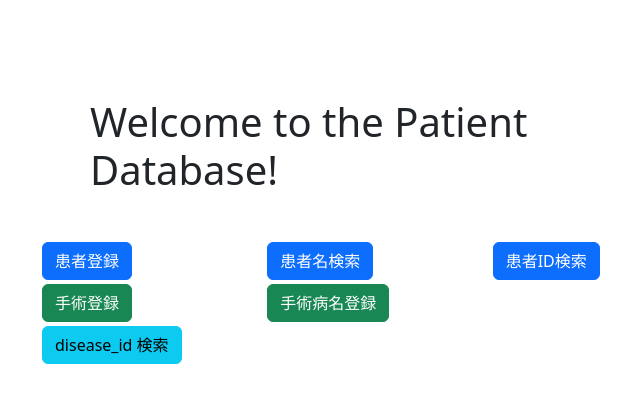
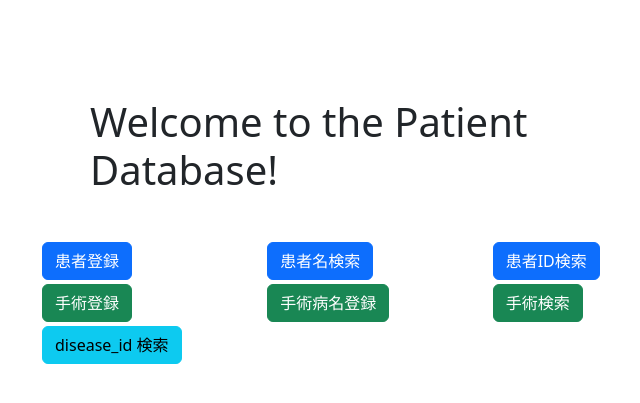
Before and after one commit to chang-hs/python-patient, a Flask app: page / in a window 1280 px wide. Shown: the top 403 px of the page, without its empty margins (272-912 px from the left). Run offline with Flask 3, Linux system fonts and the light colour scheme; some libraries are stand-ins or nearby versions.

Commit message:
Add 手術検索ボタン to index.html

```diff
--- a/templates/index.html
+++ b/templates/index.html
@@ -35,6 +35,11 @@ title%} Patient Database {% endblock %} {% block page_content %}
         >手術病名登録</a
       >
     </div>
+    <div class="col-4">
+      <a href="http://localhost:5000/search/op" class="btn btn-success"
+        >手術検索</a
+      >
+    </div>
   </div>
   <div class="row mt-1">
     <div class="col-4">
```
